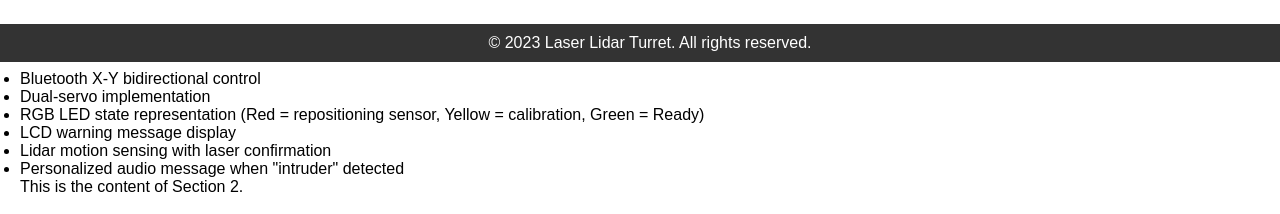
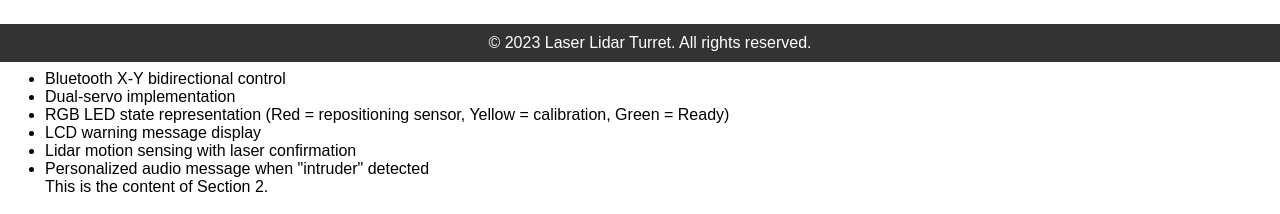
Before and after one commit to jbowzard3/ECE4180_LaserLidarTurret, a plain HTML site: page index.html in a window 1280 px wide. Shown: the part 738-952 px from the top of the page. Drawn offline with Linux system fonts and the light colour scheme.

Commit message:
Add files via upload

```diff
--- a/index.html
+++ b/index.html
@@ -5,7 +5,7 @@ div {
   width: 1200px;
 }
 ul.a{
-padding.left: 10px;
+padding-left: 25px;
 }
 </style>
 <head>
```
